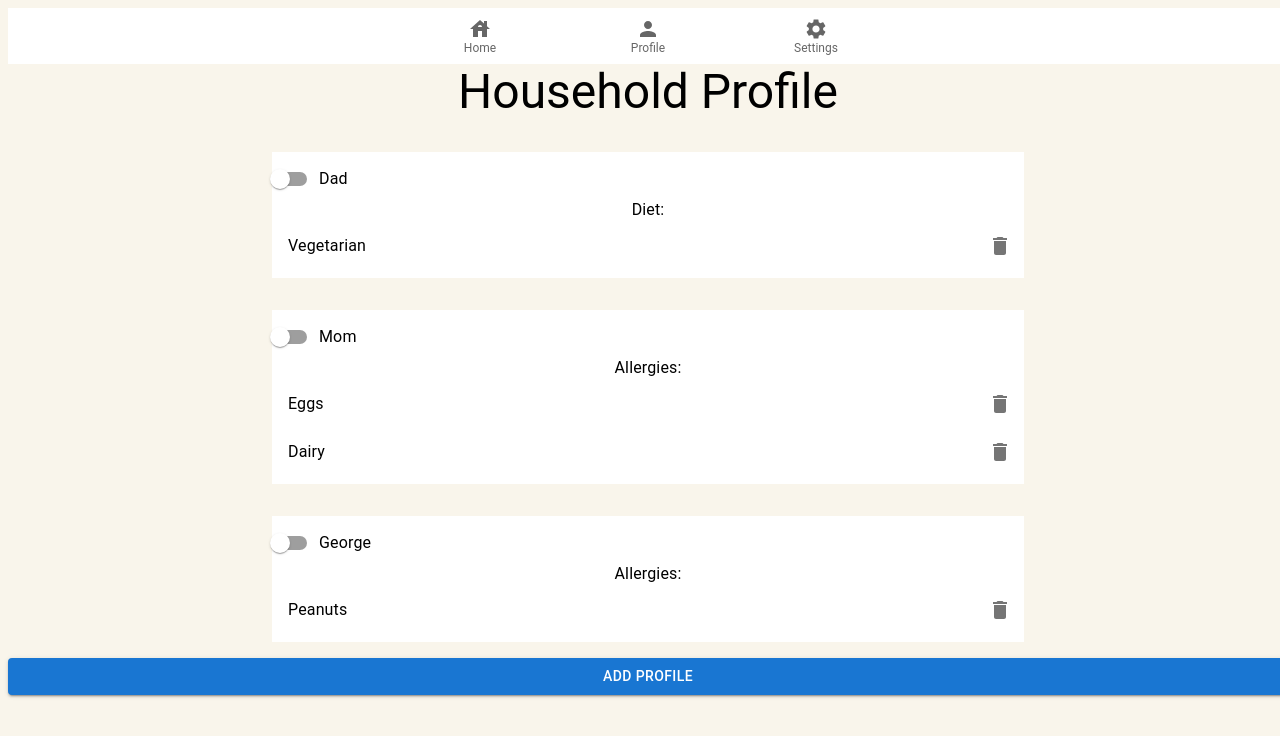
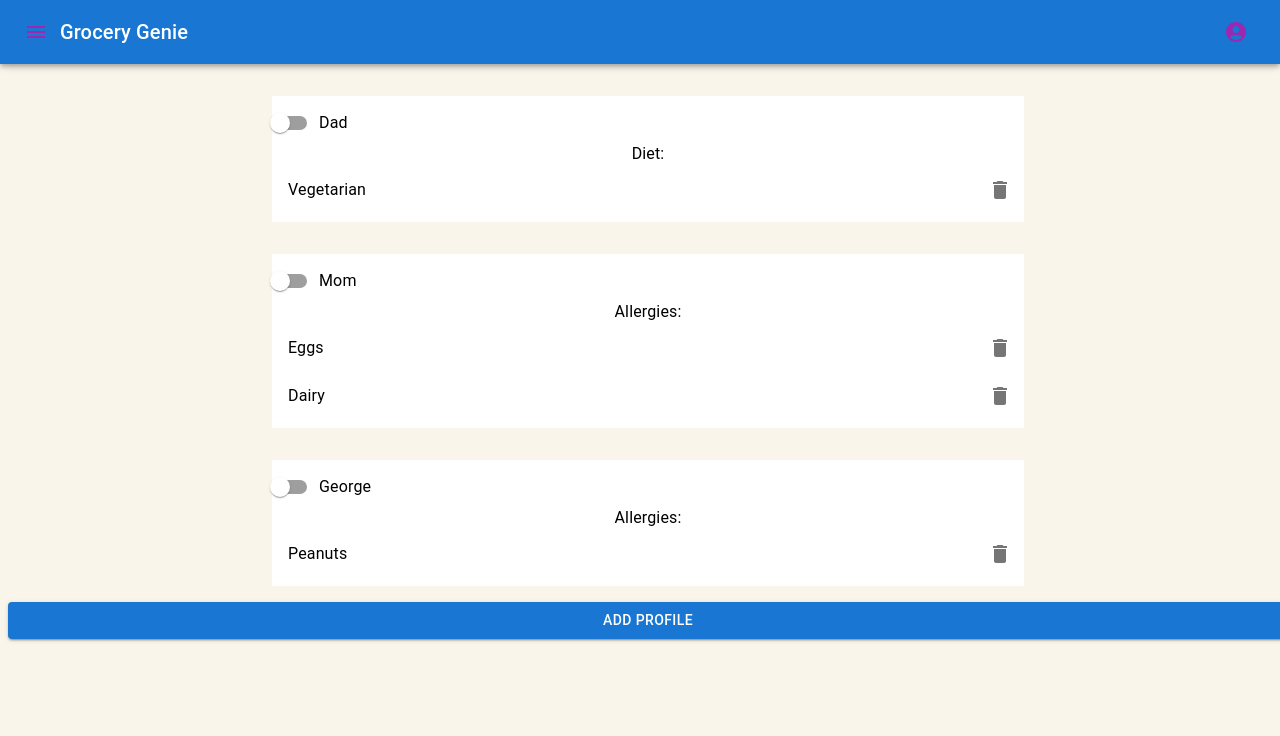
Before and after one commit to frontoge/s23-Copper, a React (Vite) app in the folder grocery-genie/: page / in a window 1280 px wide. Shown: the top 736 px of the page. Built offline with nearby package versions, Linux system fonts and the light colour scheme.

Commit message:
Redesign navbar

```diff
--- a/grocery-genie/package.json
+++ b/grocery-genie/package.json
@@ -5,7 +5,7 @@
   "dependencies": {
     "@emotion/react": "^11.10.5",
     "@emotion/styled": "^11.10.5",
-    "@mui/icons-material": "^5.11.9",
+    "@mui/icons-material": "^5.11.11",
     "@mui/material": "^5.11.8",
     "@testing-library/jest-dom": "^5.16.5",
     "@testing-library/react": "^13.4.0",
--- a/grocery-genie/src/components/Layout.jsx
+++ b/grocery-genie/src/components/Layout.jsx
@@ -1,8 +1,9 @@
-import { BottomNavigation, BottomNavigationAction } from "@mui/material";
-import HouseIcon from '@mui/icons-material/House';
-import PersonIcon from '@mui/icons-material/Person';
-import SettingsIcon from '@mui/icons-material/Settings';
+import {AppBar, BottomNavigation, BottomNavigationAction, Toolbar, Tooltip} from "@mui/material";
 import {Outlet, Link, useNavigate} from "react-router-dom";
+import IconButton from "@mui/material/IconButton";
+import MenuIcon from "@mui/icons-material/Menu";
+import Typography from "@mui/material/Typography";
+import AccountCircleIcon from '@mui/icons-material/AccountCircle';
 
 const Layout = () => {
     let navigate = useNavigate();
@@ -11,28 +12,28 @@ const Layout = () => {
     }
   return (
     <>
-      <BottomNavigation showLabels onChange={(event, newVal) => {
-          switch (newVal) {
-              case 0:
-                  routeChange("/home")
-                  break;
-              case 1:
-                  routeChange("/");
-                  break;
-              case 2:
-                  routeChange("/settings");
-                  break;
-              default:
-                  break;
-
-          }
-        //Redirect pages here based on the index of newVal
-      }}>
-        <BottomNavigationAction label="Home" icon={<HouseIcon />} />
-        <BottomNavigationAction label="Profile" icon={<PersonIcon />} />
-        <BottomNavigationAction label="Settings" icon={<SettingsIcon />} />
-
-      </BottomNavigation>
+      <AppBar color="primary" position={"fixed"} sx={{left: "0", width: "100%"}}>
+        <Toolbar>
+            <Tooltip title={"Menu"}>
+                <IconButton
+                    size="large"
+                    edge={"start"}
+                    color={"secondary"}
+                    aria-label={"menu"}
+                >
+                    <MenuIcon />
+                </IconButton>
+            </Tooltip>
+            <Typography variant={"h6"} component={"div"} sx={{flexGrow: 1}}>
+                Grocery Genie
+            </Typography>
+            <Tooltip title={"Account"}>
+                <IconButton>
+                    <AccountCircleIcon color={"secondary"}/>
+                </IconButton>
+            </Tooltip>
+        </Toolbar>
+      </AppBar>
 
       <Outlet />
     </>
```
Also changed, not shown: 1 other file (tests, documents, lock files or other folders).
